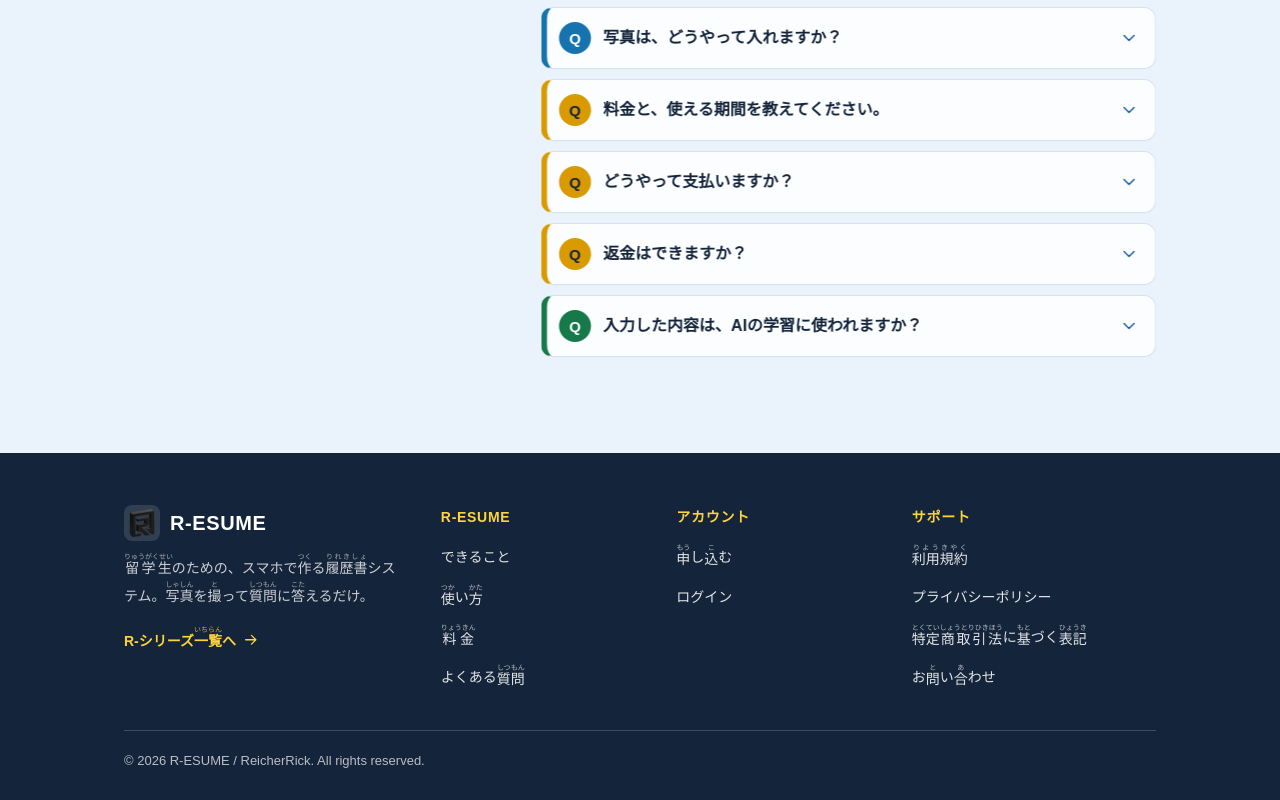
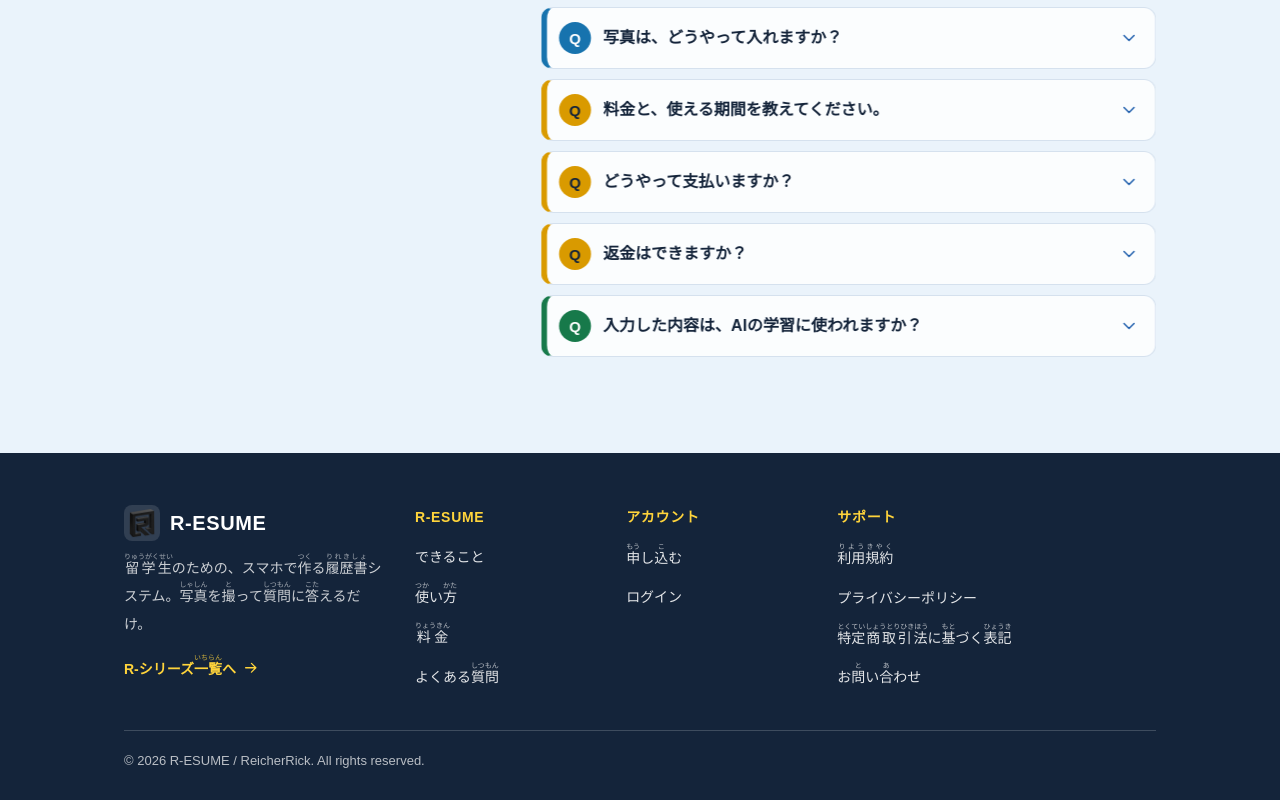
Before and after one commit to jprojectsriki-cpu/r-esume, a plain HTML site: page frontend/user/index.html in a window 1280 px wide. Shown: the part 3145-3945 px from the top of the page. Drawn offline with Linux system fonts and the light colour scheme; a web font is replaced by a local one.

Commit message:
R-5a: フッターのリンク表示を修正

```diff
--- a/frontend/user/css/lp.css
+++ b/frontend/user/css/lp.css
@@ -369,3 +369,7 @@ main { position: relative; z-index: 1; overflow-x: clip; }
 .a-badge { background: var(--sun); color: var(--ink); }
 .faq .ans p { margin-top: 2px; max-width: 36em; }
 .qa[hidden] { display: none; }
+
+/* フッターのリンク：ふりがな（ruby）が混ざると、flex のままでは二段にくずれるため、通常の行にする */
+.footer-col a, .footer-col button { display: block; width: auto; min-height: 40px; padding: 6px 0; line-height: 1.9; white-space: normal; }
+@media (min-width: 768px) { .footer-grid { grid-template-columns: 1.3fr 0.9fr 0.9fr 1.6fr; } }
```
